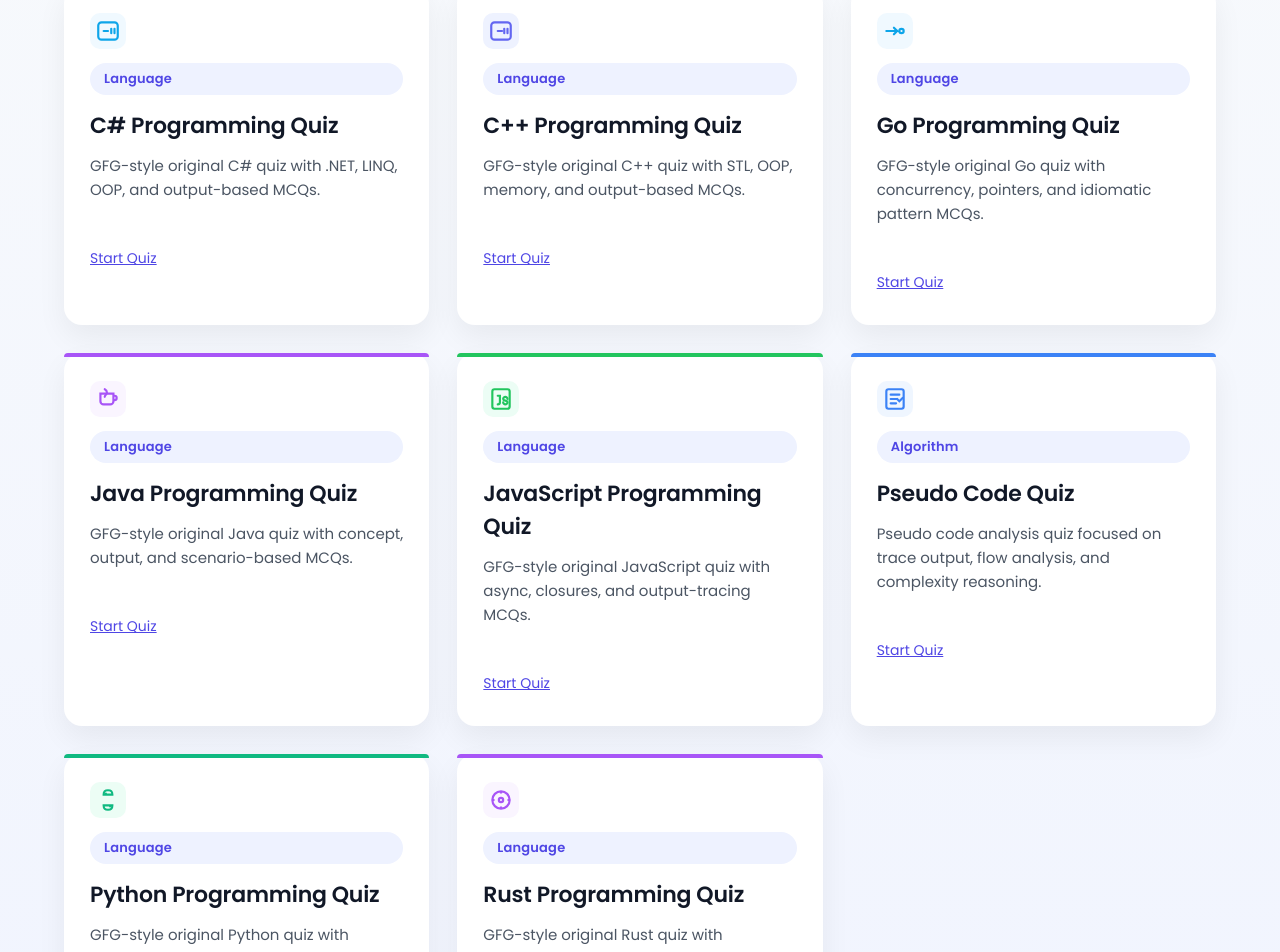
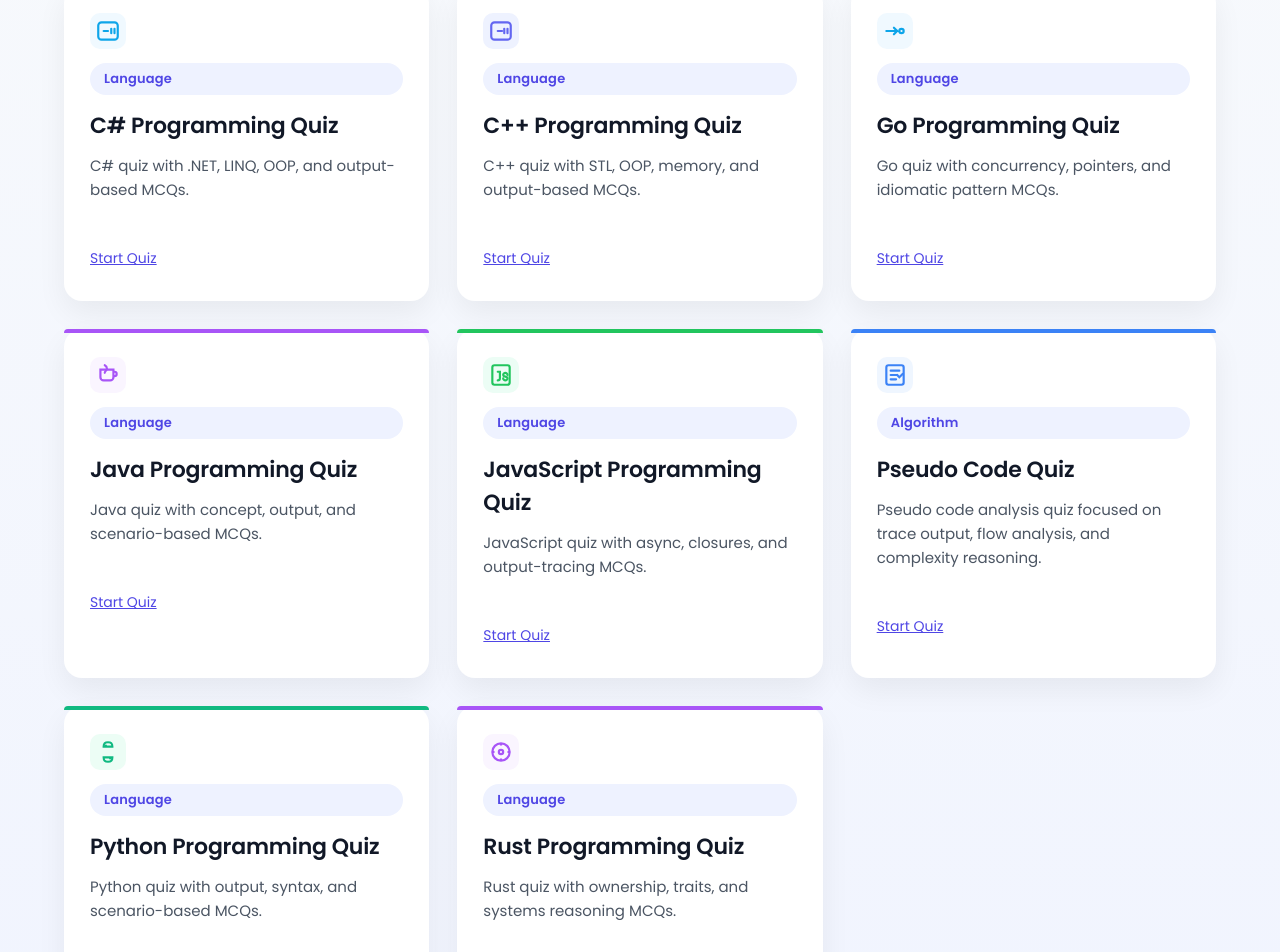
Before and after one commit to pankajsaroha/internhub, a Next.js app: page /quiz in a window 1280 px wide. Shown: the part 312-1264 px from the top of the page. Built offline with nearby package versions, Linux system fonts and the light colour scheme.

Commit message:
Quiz Naming Convention Fixed

```diff
--- a/app/quiz/quizData.ts
+++ b/app/quiz/quizData.ts
@@ -565,7 +565,7 @@ export const quizPrograms: QuizProgram[] = [
     slug: "java-programming",
     title: "Java Programming Quiz",
     description:
-      "GFG-style original Java quiz with concept, output, and scenario-based MCQs.",
+      "Java quiz with concept, output, and scenario-based MCQs.",
     durationMinutes: QUIZ_DURATION_MINUTES,
     questionBank: buildJavaQuestionBank(),
   },
@@ -573,7 +573,7 @@ export const quizPrograms: QuizProgram[] = [
     slug: "python-programming",
     title: "Python Programming Quiz",
     description:
-      "GFG-style original Python quiz with output, syntax, and scenario-based MCQs.",
+      "Python quiz with output, syntax, and scenario-based MCQs.",
     durationMinutes: QUIZ_DURATION_MINUTES,
     questionBank: buildPythonQuestionBank(),
   },
@@ -581,7 +581,7 @@ export const quizPrograms: QuizProgram[] = [
     slug: "go-programming",
     title: "Go Programming Quiz",
     description:
-      "GFG-style original Go quiz with concurrency, pointers, and idiomatic pattern MCQs.",
+      "Go quiz with concurrency, pointers, and idiomatic pattern MCQs.",
     durationMinutes: QUIZ_DURATION_MINUTES,
     questionBank: buildGoQuestionBank(),
   },
@@ -589,7 +589,7 @@ export const quizPrograms: QuizProgram[] = [
     slug: "cpp-programming",
     title: "C++ Programming Quiz",
     description:
-      "GFG-style original C++ quiz with STL, OOP, memory, and output-based MCQs.",
+      "C++ quiz with STL, OOP, memory, and output-based MCQs.",
     durationMinutes: QUIZ_DURATION_MINUTES,
     questionBank: buildCppQuestionBank(),
   },
@@ -597,7 +597,7 @@ export const quizPrograms: QuizProgram[] = [
     slug: "javascript-programming",
     title: "JavaScript Programming Quiz",
     description:
-      "GFG-style original JavaScript quiz with async, closures, and output-tracing MCQs.",
+      "JavaScript quiz with async, closures, and output-tracing MCQs.",
     durationMinutes: QUIZ_DURATION_MINUTES,
     questionBank: buildJavaScriptQuestionBank(),
   },
@@ -605,7 +605,7 @@ export const quizPrograms: QuizProgram[] = [
     slug: "csharp-programming",
     title: "C# Programming Quiz",
     description:
-      "GFG-style original C# quiz with .NET, LINQ, OOP, and output-based MCQs.",
+      "C# quiz with .NET, LINQ, OOP, and output-based MCQs.",
     durationMinutes: QUIZ_DURATION_MINUTES,
     questionBank: buildCSharpQuestionBank(),
   },
@@ -613,7 +613,7 @@ export const quizPrograms: QuizProgram[] = [
     slug: "rust-programming",
     title: "Rust Programming Quiz",
     description:
-      "GFG-style original Rust quiz with ownership, traits, and systems reasoning MCQs.",
+      "Rust quiz with ownership, traits, and systems reasoning MCQs.",
     durationMinutes: QUIZ_DURATION_MINUTES,
     questionBank: buildRustQuestionBank(),
   },
--- a/components/QuizRunner.tsx
+++ b/components/QuizRunner.tsx
@@ -295,7 +295,7 @@ export default function QuizRunner({ program }: QuizRunnerProps) {
             >
               <option value="fresher">Beginner Level</option>
               <option value="experienced">Intermediate Level</option>
-              <option value="premium">Expert Level</option>
+              <option value="premium">Advance Level</option>
             </select>
             <button type="button" onClick={applyFilters} className="btn-primary">
               Start Quiz
```
